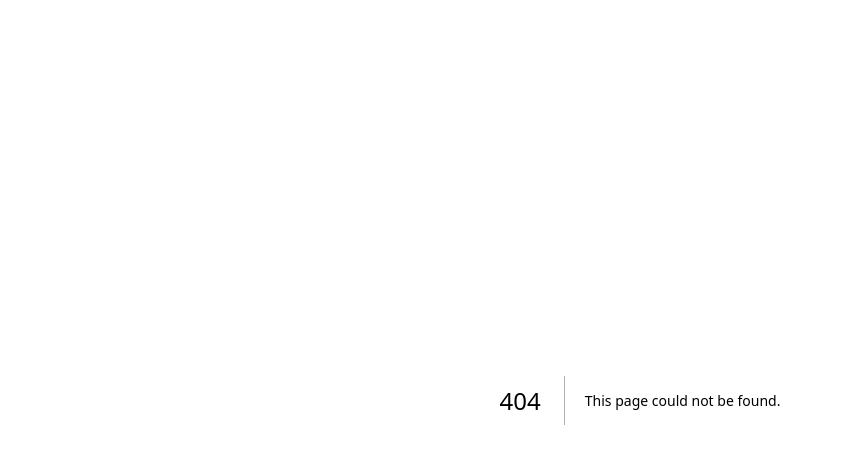
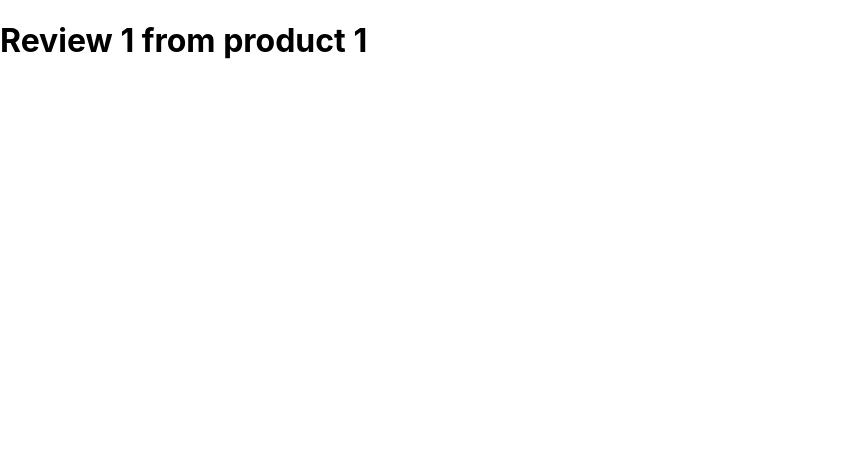
Before and after one commit to Krishnaprasad15/Next.js, a Next.js app: page /product/1/review/1 in a window 1280 px wide. Before the commit this address had no page. Shown: the top 464 px of the page, without its empty margins (0-841 px from the left). Built offline with nearby package versions, Linux system fonts and the light colour scheme.

Commit message:
Nested dynamic routes LH:3000/product/1/review/2

```diff
--- /dev/null
+++ b/pages/product/[productID]/review/[reviewID].js
@@ -0,0 +1,14 @@
+// import React from 'react'
+import { useRouter } from "next/router"
+
+const reviewProduct = () => {
+    const router= useRouter()
+    const {reviewID,productID}= router.query
+  return (
+    <h1>
+      Review {reviewID} from product {productID}
+    </h1>
+  )
+}
+
+export default reviewProduct
```
Also changed, not shown: pages/product/[productID]/index.js (renamed from pages/product/[productID].js).
